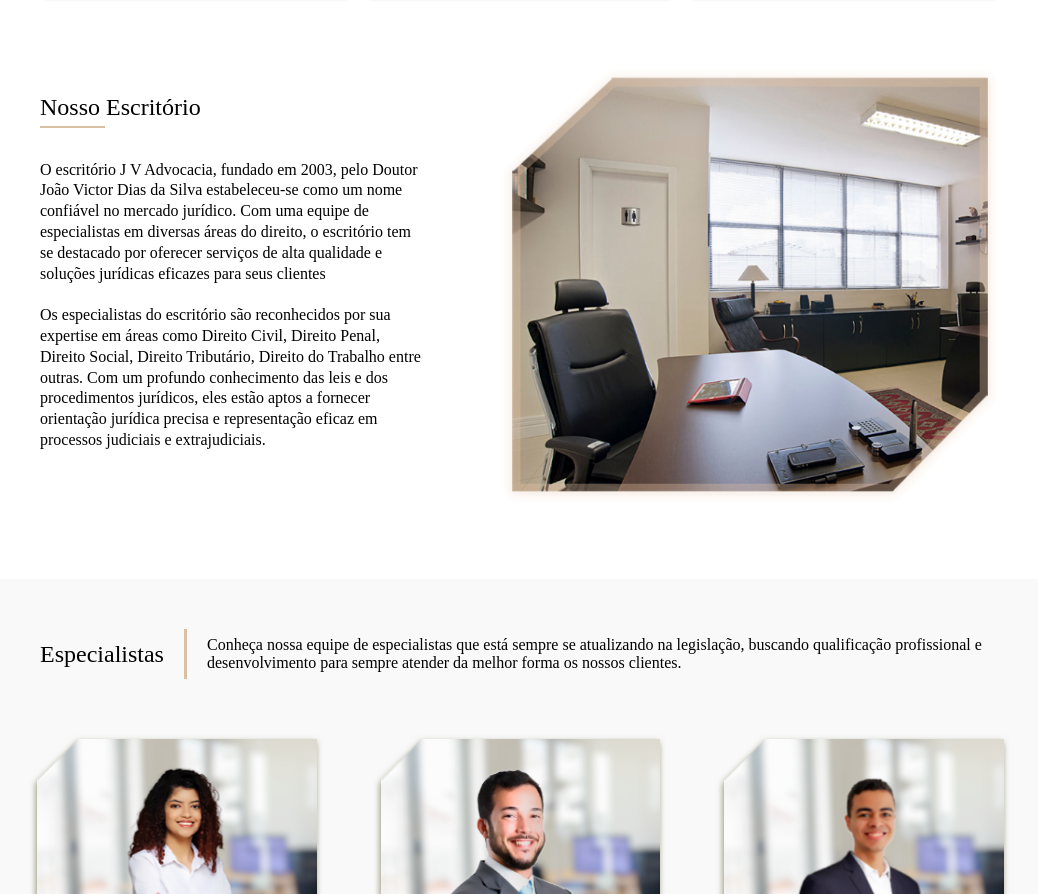
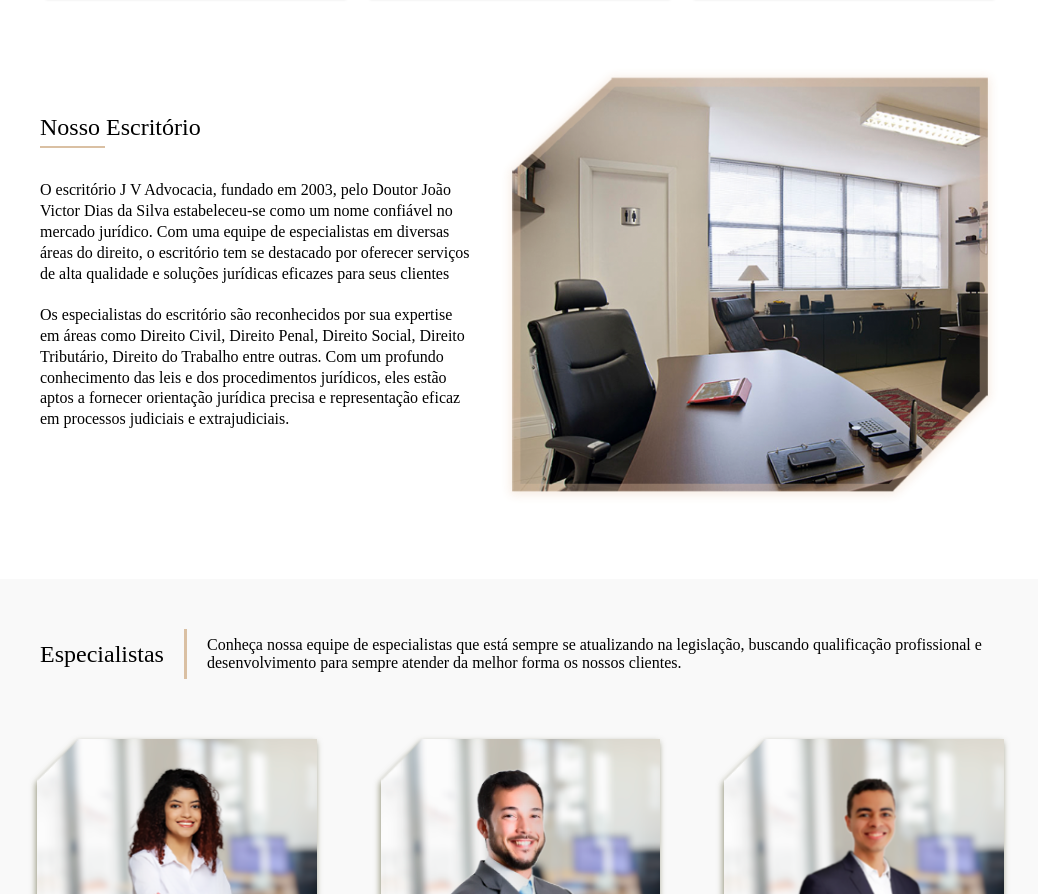
Before and after one commit to WendelFrancy/JV-Law, a plain HTML site: page index.html in a window 1280 px wide. Shown: the part 854-1748 px from the top of the page, without its empty margins (120-1158 px from the left). Drawn offline with Linux system fonts and the light colour scheme; a web font is replaced by a local one.

Commit message:
About us att

```diff
--- a/styles.scss
+++ b/styles.scss
@@ -193,7 +193,7 @@ header {
       justify-content: space-between;
 
       .aboutustexts {
-        max-width: 40%;
+        max-width: 45%;
 
         h2 {
           font-weight: 400;
```
Also changed, not shown: styles.css.
